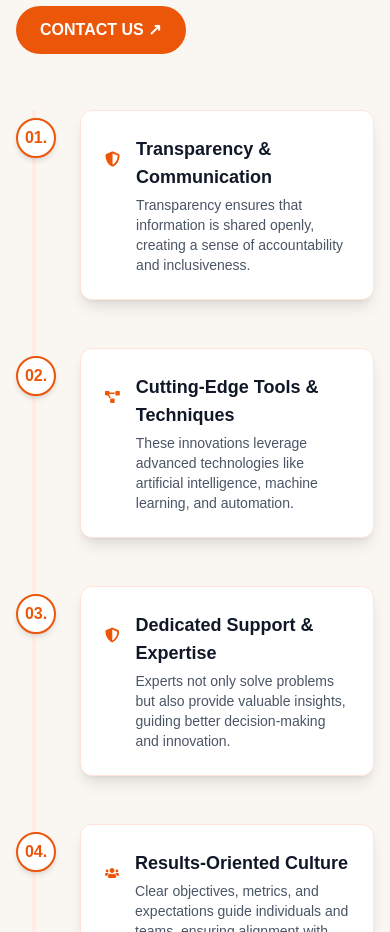
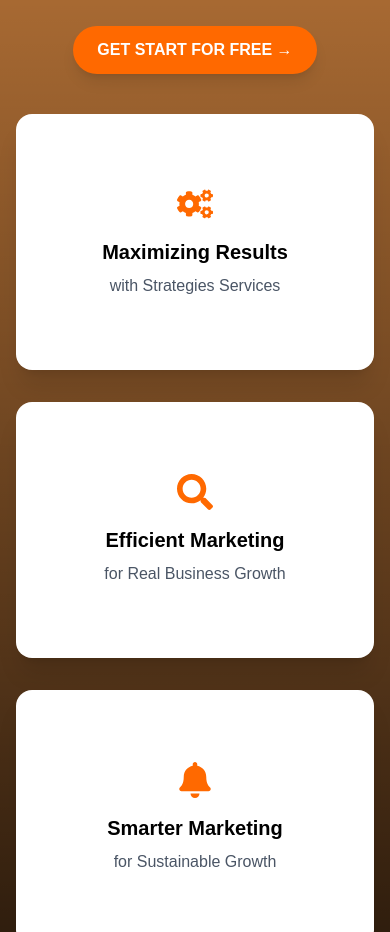
Before and after one commit to meenupal/promoterindia, a Next.js app: page / in a window 390 px wide. Shown: the part 4321-5253 px from the top of the page. Built offline with nearby package versions, Linux system fonts and the light colour scheme.

Commit message:
fix chosesection

```diff
--- a/src/app/components/chosesection.jsx
+++ /dev/null
@@ -1,172 +0,0 @@
-"use client";
-import { motion } from "framer-motion";
-import Image from "next/image";
-import { FaShieldAlt, FaProjectDiagram, FaUsers } from "react-icons/fa";
-
-export default function WhyChooseUsSection() {
-  const items = [
-    {
-      id: "01.",
-      icon: <FaShieldAlt className="text-[#EC5609] text-5xl" />,
-      title: "Transparency & Communication",
-      description:
-        "Transparency ensures that information is shared openly, creating a sense of accountability and inclusiveness.",
-    },
-    {
-      id: "02.",
-      icon: <FaProjectDiagram className="text-[#EC5609] text-5xl" />,
-      title: "Cutting-Edge Tools & Techniques",
-      description:
-        "These innovations leverage advanced technologies like artificial intelligence, machine learning, and automation.",
-    },
-    {
-      id: "03.",
-      icon: <FaShieldAlt className="text-[#EC5609] text-5xl" />,
-      title: "Dedicated Support & Expertise",
-      description:
-        "Experts not only solve problems but also provide valuable insights, guiding better decision-making and innovation.",
-    },
-    {
-      id: "04.",
-      icon: <FaUsers className="text-[#EC5609] text-5xl" />,
-      title: "Results-Oriented Culture",
-      description:
-        "Clear objectives, metrics, and expectations guide individuals and teams, ensuring alignment with organizational goals.",
-    },
-  ];
-
-  return (
-    <>
-      {/* SECTION 1 */}
-      <section className="bg-[#faf7f3] py-20 px-4 sm:px-6 lg:px-16 text-gray-800">
-        <div className="max-w-7xl mx-auto grid grid-cols-1 lg:grid-cols-2 gap-14">
-
-          {/* Left */}
-          <div className="space-y-6">
-            <p className="text-[#EC5609] font-semibold uppercase tracking-widest">
-              Why Choose Us
-            </p>
-
-            <h2 className="text-3xl md:text-4xl font-extrabold text-gray-900">
-              Where Expertise Meets Exceptional Results
-            </h2>
-
-            <p className="text-gray-600 max-w-md">
-              Where expertise drives innovation and passion fuels performance. We bring deep knowledge and unparalleled dedication to every project, delivering exceptional results that exceed expectations.
-            </p>
-
-            <button className="bg-[#EC5609] hover:bg-[#D94E08] text-white font-semibold px-6 py-3 rounded-full transition">
-              CONTACT US ↗
-            </button>
-          </div>
-
-          {/* Right Timeline */}
-          <div className="relative pl-6">
-            <div className="absolute top-0 left-4 w-1 h-full bg-[#FFEDE5]"></div>
-
-            <div className="space-y-12">
-              {items.map((item, index) => (
-                <motion.div
-                  key={index}
-                  initial={{ opacity: 0, y: 50 }}
-                  whileInView={{ opacity: 1, y: 0 }}
-                  transition={{ duration: 0.6, delay: index * 0.2 }}
-                  viewport={{ once: true }}
-                  className="relative pl-10"
-                >
-                  {/* Circle */}
-                  <div className="absolute -left-6 top-2 w-10 h-10 bg-white border-2 border-[#EC5609] rounded-full flex items-center justify-center text-[#EC5609] font-bold z-10 shadow-md">
-                    {item.id}
-                  </div>
-
-                  {/* Card */}
-                  <div className="bg-white p-6 rounded-xl shadow-lg border border-[#FFE5D9] max-w-xl">
-                    <div className="flex items-start gap-4">
-                      {item.icon}
-                      <div>
-                        <h3 className="text-lg font-semibold text-gray-900 mb-1">
-                          {item.title}
-                        </h3>
-                        <p className="text-gray-600 text-sm">
-                          {item.description}
-                        </p>
-                      </div>
-                    </div>
-                  </div>
-                </motion.div>
-              ))}
-            </div>
-          </div>
-        </div>
-      </section>
-
-      {/* SECTION 2 */}
-      <section className="w-full bg-[#faf9f7] py-16 px-6 md:px-20">
-        <div className="max-w-7xl mx-auto flex flex-col md:flex-row items-center gap-12">
-
-          {/* LEFT IMAGE */}
-          <motion.div
-            initial={{ x: -50, opacity: 0 }}
-            whileInView={{ x: 0, opacity: 1 }}
-            transition={{ duration: 0.6 }}
-            viewport={{ once: true }}
-            className="flex-1 flex flex-col items-center"
-          >
-            <Image
-              src="/digital8.jpg"
-              alt="Rocket Strategy"
-              width={400}
-              height={400}
-              className="mb-8"
-            />
-          </motion.div>
-
-          {/* RIGHT TEXT */}
-          <motion.div
-            initial={{ x: 50, opacity: 0 }}
-            whileInView={{ x: 0, opacity: 1 }}
-            transition={{ duration: 0.6 }}
-            viewport={{ once: true }}
-            className="flex-1"
-          >
-            <p className="text-sm uppercase tracking-wide text-[#EC5609] font-medium mb-2">
-              Our Strategy
-            </p>
-
-            <h2 className="text-4xl font-bold leading-tight text-gray-900 mb-6">
-              Strategic Marketing Tailored <br className="hidden md:block" />
-              for Time and Your Growth
-            </h2>
-
-            <p className="text-gray-600 mb-6">
-              Time is valuable, and growth is essential. That’s why our strategic marketing approach is crafted to fit your unique needs.
-            </p>
-
-            <ul className="space-y-4 text-base text-gray-800 font-medium">
-              <li className="flex items-start">
-                <span className="text-[#EC5609] mr-2">✔</span>
-                Research to understand your business, competitors, and audience
-              </li>
-              <li className="flex items-start">
-                <span className="text-[#EC5609] mr-2">✔</span>
-                Unique strategy tailored to your specific goals and industry
-              </li>
-              <li className="flex items-start">
-                <span className="text-[#EC5609] mr-2">✔</span>
-                Track performance and continuously optimize campaigns
-              </li>
-            </ul>
-
-            <motion.button
-              whileHover={{ scale: 1.05 }}
-              whileTap={{ scale: 0.97 }}
-              className="mt-8 bg-[#EC5609] text-white px-6 py-3 rounded-full font-semibold shadow-md hover:bg-[#D94E08] transition"
-            >
-              Learn More →
-            </motion.button>
-          </motion.div>
-        </div>
-      </section>
-    </>
-  );
-}
--- a/src/app/page.js
+++ b/src/app/page.js
@@ -9,7 +9,7 @@ import Flipcards from "./components/Flipcards";
 import Faq from "./components/Faq";
 import Callnow from "./components/Callnow";
 import ExpoGallery from "./components/ExpoGallery";
-import Chosesection from "./components/Chosesection";
+// import Chosesection from "./components/Chosesection";
 
 
 function page() {
@@ -21,7 +21,7 @@ function page() {
       <About />
       <Services />
       <ExpoGallery/>
-  <Chosesection/>
+  {/* <Chosesection/> */}
       <Flipcards />
       <Faq />
 
```
